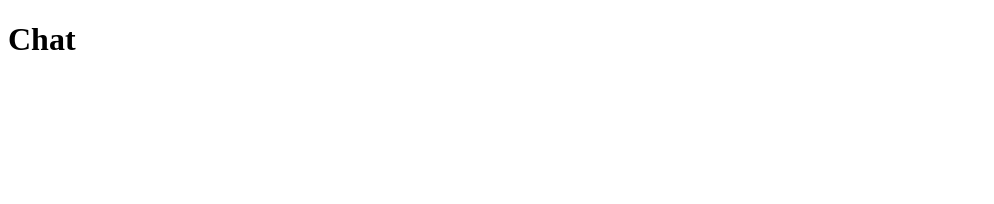
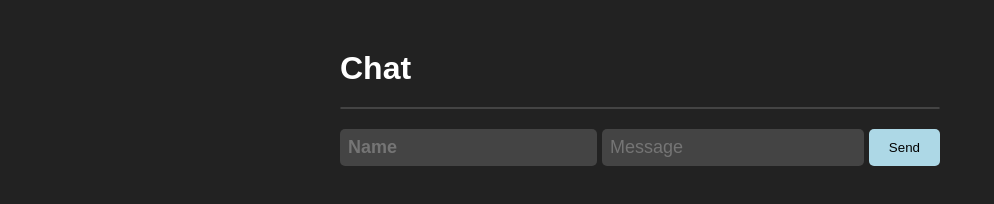
Before and after one commit to akm-coding/chat-app-vanillajs, a website: page client/index.html in a window 1280 px wide. Shown: the whole page, without its empty margins (0-994 px from the left). Drawn offline with Linux system fonts and the light colour scheme.

Commit message:
feat: connect client and server with web socket

```diff
--- a/client/index.html
+++ b/client/index.html
@@ -5,20 +5,113 @@
     <meta charset="UTF-8">
     <meta name="viewport" content="width=device-width, initial-scale=1.0">
     <title>Chat</title>
+    <style>
+        body {
+            font-family: Arial, Helvetica, sans-serif;
+            max-width: 600px;
+            margin: 30px auto;
+            background: #222;
+            padding: 20px;
+            border-radius: 5px;
+            color: white;
+        }
+
+        h1 {
+            margin: 0;
+            padding: 0;
+        }
+
+        #list {
+            list-style: none;
+            margin: 20px 0;
+            padding: 0;
+            border: 1px solid #444;
+            border-radius: 10px;
+        }
+
+        #list li {
+            padding: 15px;
+            border-bottom: 1px solid #444;
+        }
+
+        #list li b {
+            color: lightblue;
+        }
+
+        #form {
+            display: flex;
+            gap: 5px;
+        }
+
+        #form input:focus {
+            outline: 0 none;
+        }
+
+        #form input {
+            background: #444;
+            color: white;
+            border: 0 none;
+            border-radius: 5px;
+            font-size: 18px;
+            padding: 8px;
+        }
+
+        #user {
+            font-weight: bold;
+        }
+
+        #msg {
+            flex-grow: 1;
+        }
+
+        #form button {
+            border: 0 none;
+            background: lightblue;
+            padding: 8px 20px;
+            border-radius: 5px;
+        }
+    </style>
 </head>
 
 <body>
     <h1>Chat</h1>
+
+    <ul id="list"></ul>
+
+    <form id="form">
+        <input type="text" id="user" placeholder="Name">
+        <input type="text" id="msg" placeholder="Message">
+        <button>Send</button>
+    </form>
+
     <script>
-        const ws = new WebSocket("ws://localhost:4000")
+        const ws = new WebSocket("ws://localhost:4000");
 
         ws.addEventListener("open", () => {
-            console.log("Web socket connection opened.")
+            console.log("Connection opened.");
+
             ws.addEventListener("message", e => {
-                console.log(e.data)
-            })
-            ws.send("Hello Websocket")
-        })
+                chatItem(JSON.parse(e.data));
+            });
+        });
+
+        form.onsubmit = e => {
+            e.preventDefault();
+
+            ws.send(JSON.stringify({
+                name: user.value,
+                msg: msg.value
+            }));
+
+            msg.value = "";
+            msg.focus();
+        };
+
+        function chatItem({ name, msg }) {
+            const li = document.createElement("li");
+            li.innerHTML = `<b>${name}:</b> ${msg}`;
+            list.appendChild(li);
+        }
     </script>
 </body>
 
```
Also changed, not shown: package.json (+0 -10 lines), server/index.js (+6 -2 lines), 1 other file.
